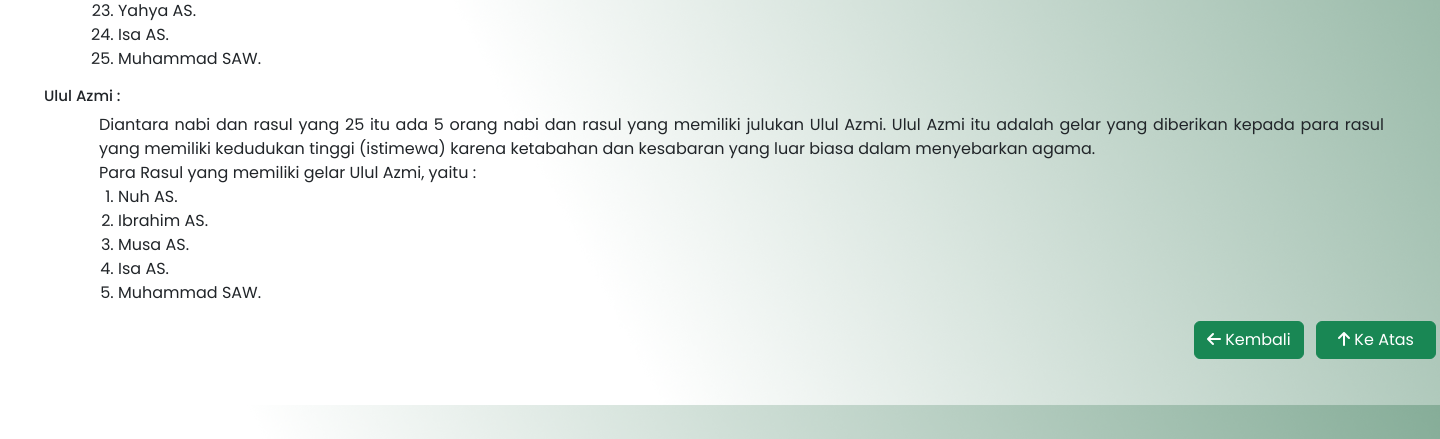
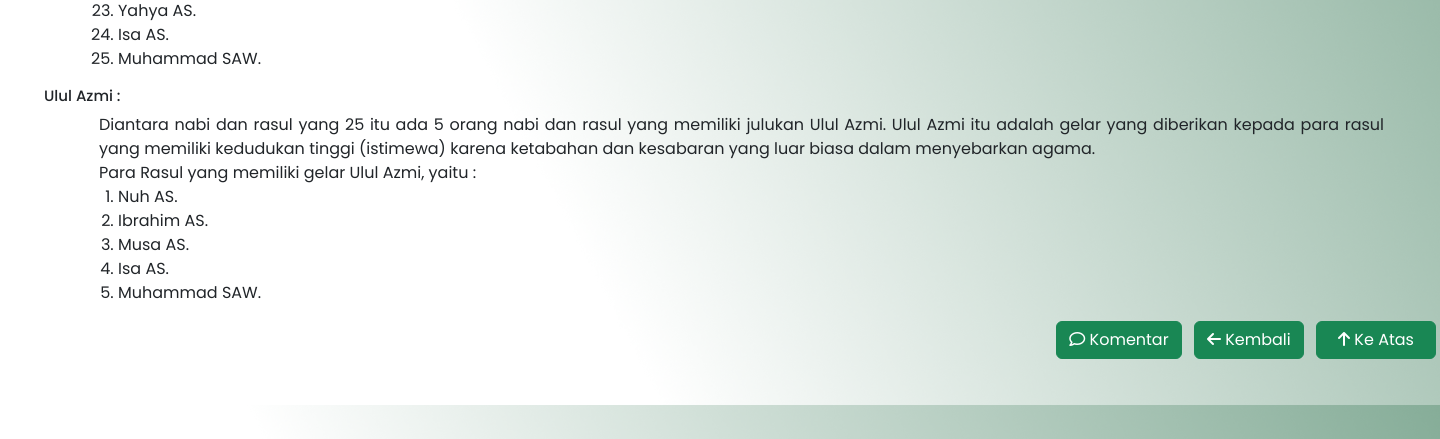
Before and after one commit to charlesbintang/Another-PBL, a CodeIgniter app: page /PBLS3Ikhsan/index.php/mulai/aqidah_akhlak in a window 1440 px wide. Shown: the part 5195-5634 px from the top of the page. Run offline with CodeIgniter, Linux system fonts and the light colour scheme; some libraries are stand-ins or nearby versions.

Commit message:
submit form komentar aqidah done

```diff
--- a/application/config/autoload.php
+++ b/application/config/autoload.php
@@ -58,7 +58,7 @@ $autoload['packages'] = array();
 |
 |	$autoload['libraries'] = array('user_agent' => 'ua');
 */
-$autoload['libraries'] = array();
+$autoload['libraries'] = array('session', 'database');
 
 /*
 | -------------------------------------------------------------------
--- a/application/config/database.php
+++ b/application/config/database.php
@@ -1,5 +1,5 @@
 <?php
-defined('BASEPATH') OR exit('No direct script access allowed');
+defined('BASEPATH') or exit('No direct script access allowed');
 
 /*
 | -------------------------------------------------------------------
@@ -76,9 +76,9 @@ $query_builder = TRUE;
 $db['default'] = array(
 	'dsn'	=> '',
 	'hostname' => 'localhost',
-	'username' => '',
+	'username' => 'root',
 	'password' => '',
-	'database' => '',
+	'database' => 'mengaji',
 	'dbdriver' => 'mysqli',
 	'dbprefix' => '',
 	'pconnect' => FALSE,
--- a/application/controllers/Mulai.php
+++ b/application/controllers/Mulai.php
@@ -3,6 +3,15 @@ defined('BASEPATH') or exit('No direct script access allowed');
 
 class Mulai extends CI_Controller
 {
+    public function __construct()
+    {
+        parent::__construct();
+        $this->load->model('Crudmengaji');
+        //load Helper for Form
+        $this->load->helper(array('form', 'url'));
+        $this->load->library('form_validation');
+    }
+
     public function index()
     {
         $this->load->view('mengaji/matapelajaran');
@@ -12,16 +21,65 @@ class Mulai extends CI_Controller
     {
         $this->load->view('mengaji/mpAqidahAkhlak');
     }
+
     public function fiqih()
     {
         $this->load->view('mengaji/mpFiqih');
     }
+
     public function kisah_nabi()
     {
         $this->load->view('mengaji/mpKisahNabi');
     }
+
     public function tajwid()
     {
         $this->load->view('mengaji/mpTajwid');
     }
+
+    public function tambahKomentarAqidah()
+    {
+        //NTAR SAYA LANJUT KALAU UDH BUAT DI HALAMANNYA
+        $nama = $this->input->post('nama');
+        $komentar = $this->input->post('komentar');
+
+        if ($nama == '' || $komentar == '') {
+            echo '
+            <script>
+            alert("Mohon isi Nama atau Komentarnya!");
+            document.location.href = "' . base_url('mulai/aqidah_akhlak') . '"
+            </script>
+            ';
+            exit;
+        }
+
+        $halMapel = $this->input->post('halaman');
+        $tanggalWaktu = $this->input->post('tanggalWaktu');
+
+        $arrKomentar = array(
+            'id_komentar' => '',
+            'halaman_mapel' => $halMapel,
+            'nama' => $nama,
+            'isi_komentar' => $komentar,
+            'tanggal_waktu' => $tanggalWaktu
+        );
+
+        $this->Crudmengaji->insertDataKomentar($arrKomentar);
+        redirect('mulai/aqidah_akhlak');
+    }
+    public function tambahKomentarFiqih()
+    {
+        //NTAR SAYA LANJUT KALAU UDH BUAT DI HALAMANNYA
+        $this->load->view('mengaji/mpFiqih');
+    }
+    public function tambahKomentarKisah()
+    {
+        //NTAR SAYA LANJUT KALAU UDH BUAT DI HALAMANNYA
+        $this->load->view('mengaji/mpKisahNabi');
+    }
+    public function tambahKomentarTajwid()
+    {
+        //NTAR SAYA LANJUT KALAU UDH BUAT DI HALAMANNYA
+        $this->load->view('mengaji/mpTajwid');
+    }
 }
--- /dev/null
+++ b/application/models/Crudmengaji.php
@@ -0,0 +1,28 @@
+<?php
+defined('BASEPATH') or exit('No direct script access allowed');
+
+class Crudmengaji extends CI_Model
+{
+    function getDataKomentar($halMapel)
+    {
+        $query = $this->db->get_where('komentar', ['halaman_mapel' => $halMapel]);
+        return $query->result();
+    }
+
+    function insertDataKomentar($data)
+    {
+        $this->db->insert('komentar', $data);
+    }
+
+    function deleteDataKomentar($idKomen)
+    {
+        $this->db->where('id_komentar', $idKomen);
+        $this->db->delete('komentar');
+    }
+
+    function updateDataKomentar($idKomen, $data)
+    {
+        $this->db->where('id_komentar', $idKomen);
+        $this->db->update('komentar', $data);
+    }
+}
--- a/application/views/mengaji/mpAqidahAkhlak.php
+++ b/application/views/mengaji/mpAqidahAkhlak.php
@@ -1,3 +1,6 @@
+<?php
+date_default_timezone_set("Asia/Jakarta");
+?>
 <!doctype html>
 <html lang="en">
 
@@ -359,9 +362,50 @@
             </p>
         </div>
         <div class="col" style="text-align: right;">
+            <!-- Button trigger modal -->
+            <button class="btn btn-success me-2" data-bs-toggle="modal" data-bs-target="#staticBackdrop" title="beri komentar"><i class="fa-regular fa-comment"></i> Komentar</button>
             <a class="btn btn-success me-2" role="button" href="<?= base_url('mulai') ?>"><i class="fa-solid fa-arrow-left"></i> Kembali</a>
             <button class="btn btn-success me-2" onclick="topFunction()" id="myBtn" title="Go to top"><i class="fas fa-arrow-up"></i> Ke Atas</button>
         </div>
+
+        <!-- Modal -->
+        <div class="modal fade" id="staticBackdrop" data-bs-backdrop="static" data-bs-keyboard="false" tabindex="-1" aria-labelledby="staticBackdropLabel" aria-hidden="true">
+            <div class="modal-dialog modal-dialog-centered">
+                <div class="modal-content" style="margin-right: 0px;">
+                    <div class="modal-header" style="margin-right: 0px;">
+                        <h1 class="modal-title fs-5" id="staticBackdropLabel">Komentar</h1>
+                        <button type="button" class="btn-close" data-bs-dismiss="modal" aria-label="Close"></button>
+                    </div>
+                    <div class="modal-body" style="margin-right: 0px;">
+                        <form id="komen" action="<?= base_url('mulai/tambahKomentarAqidah') ?>" method="POST">
+                            <div class="mb-3" style="margin-right: 0px;">
+                                <label for="Nama" class="col-form-label">Nama:</label>
+                                <input type="text" class="form-control" id="Nama" name="nama" placeholder="Isi nama kamu ya!" required>
+                            </div>
+                            <div class="mb-3" style="margin-right: 0px;">
+                                <label for="Komentar" class="col-form-label">Komentar:</label>
+                                <textarea class="form-control" id="Komentar" name="komentar" required></textarea>
+                            </div>
+                            <input type="hidden" name="tanggalWaktu" value="<?= date('d-m-Y') . ' ' . date('H:i:s') ?>">
+                            <input type="hidden" name="halaman" value="AqidahAkhlak">
+                    </div>
+                    <div class="modal-footer" style="margin-right: 0px;">
+                        <button type="button" class="btn btn-secondary" data-bs-dismiss="modal">Close</button>
+                        <button type="submit" name="submit" class="btn btn-primary">Kirim</button>
+                        </form>
+                    </div>
+                </div>
+            </div>
+        </div>
+
+        <!-- Kolom Komentar -->
+
+
+
+
+
+
+
         <!-- <div class="bagian mt-50">
             <h3><b>Klien</b></h3>
             <div class="name">
@@ -440,6 +484,10 @@
             }
         });
 
+        function kirKomen() {
+            document.getElementById("komen").submit();
+        }
+
         function cari() {
             const input = document.getElementById('dicari').value.toLowerCase();
             if (input != "") {
@@ -453,7 +501,6 @@
             }
         }
 
-
         function topFunction() {
             document.body.scrollTop = 0;
             document.documentElement.scrollTop = 0;
```
